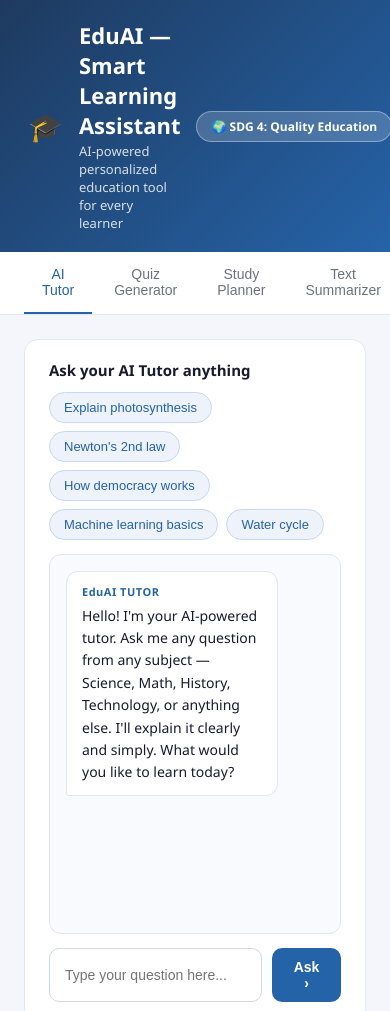
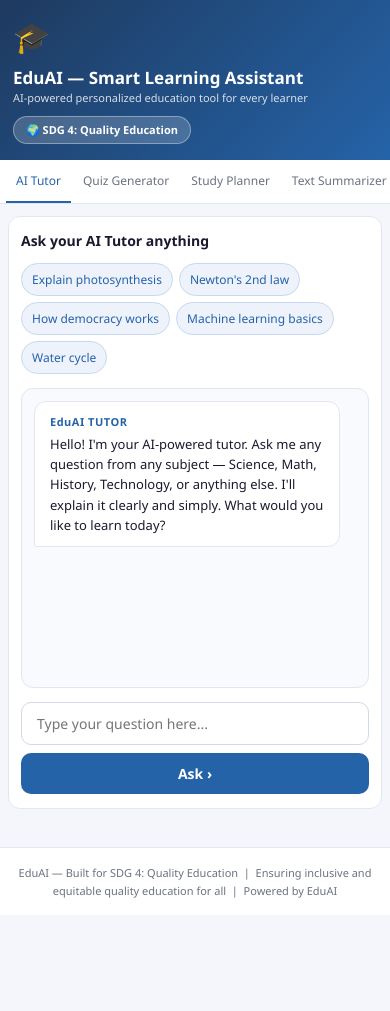
Before and after one commit to rajarshimajumder50/eduai-smart-learning-assistant, a website: page index.html in a window 390 px wide. Shown: the top 1011 px of the page. After the commit the page ends 915 px from the top, so only its background shows below. Drawn offline with Linux system fonts and the light colour scheme.

Commit message:
Implement mobile and tablet responsive styles
Added responsive styles for mobile and tablet views.

```diff
--- a/index.html
+++ b/index.html
@@ -149,6 +149,197 @@
     border-top-color: #2563a8; border-radius: 50%; animation: spin 0.7s linear infinite; margin-right: 8px; vertical-align: middle;
   }
   @keyframes spin { to { transform: rotate(360deg); } }
+
+  /* ===== Mobile & Tablet Responsive Fix ===== */
+  html, body {
+    width: 100%;
+    overflow-x: hidden;
+  }
+
+  img, video, canvas, svg {
+    max-width: 100%;
+  }
+
+  button, input, textarea, select {
+    font: inherit;
+  }
+
+  @media (max-width: 768px) {
+    header {
+      flex-direction: column;
+      align-items: flex-start;
+      padding: 18px 16px;
+      gap: 10px;
+    }
+
+    header .logo { font-size: 30px; }
+
+    header h1 {
+      font-size: 19px;
+      line-height: 1.25;
+    }
+
+    header p {
+      font-size: 12px;
+      line-height: 1.4;
+    }
+
+    .sdg-badge {
+      margin-left: 0;
+      white-space: normal;
+      font-size: 11px;
+      line-height: 1.35;
+      padding: 6px 12px;
+      max-width: 100%;
+    }
+
+    .tabs {
+      overflow-x: auto;
+      -webkit-overflow-scrolling: touch;
+      padding: 0 8px;
+      gap: 2px;
+      white-space: nowrap;
+      scrollbar-width: none;
+    }
+
+    .tabs::-webkit-scrollbar { display: none; }
+
+    .tab {
+      flex: 0 0 auto;
+      padding: 13px 12px;
+      font-size: 13px;
+    }
+
+    .panel {
+      padding: 14px 10px;
+      max-width: 100%;
+    }
+
+    .card {
+      padding: 16px 14px;
+      border-radius: 12px;
+      margin-bottom: 14px;
+    }
+
+    .card-title {
+      font-size: 14px;
+      line-height: 1.4;
+    }
+
+    #chat-box {
+      height: 330px;
+      padding: 12px;
+      gap: 10px;
+    }
+
+    .msg {
+      max-width: 95%;
+      font-size: 13px;
+      line-height: 1.55;
+      word-wrap: break-word;
+      overflow-wrap: anywhere;
+    }
+
+    .chat-input-row {
+      flex-direction: column;
+      gap: 8px;
+    }
+
+    .chat-input-row input,
+    .btn-primary {
+      width: 100%;
+    }
+
+    .quick-btns { gap: 6px; }
+
+    .quick-btn {
+      font-size: 12px;
+      padding: 7px 10px;
+    }
+
+    .quiz-topic-grid {
+      grid-template-columns: 1fr 1fr;
+      gap: 10px;
+    }
+
+    .topic-card { padding: 13px 8px; }
+    .topic-card .icon { font-size: 24px; }
+
+    .topic-card .label {
+      font-size: 12px;
+      line-height: 1.3;
+    }
+
+    .quiz-q { font-size: 15px; }
+
+    .quiz-opt {
+      padding: 12px 13px;
+      font-size: 13px;
+      line-height: 1.45;
+    }
+
+    .planner-form {
+      grid-template-columns: 1fr;
+      gap: 12px;
+    }
+
+    .form-group input,
+    .form-group select {
+      width: 100%;
+      font-size: 14px;
+    }
+
+    #plan-output { padding: 14px; }
+    .plan-day { padding: 11px 12px; }
+
+    .summarizer-area textarea {
+      min-height: 165px;
+      font-size: 14px;
+    }
+
+    #summary-output {
+      padding: 14px;
+      font-size: 13px;
+      overflow-wrap: anywhere;
+    }
+
+    .sdg-footer {
+      padding: 16px 10px;
+      font-size: 11px;
+      line-height: 1.6;
+    }
+  }
+
+  @media (max-width: 420px) {
+    header { padding: 16px 13px; }
+    header h1 { font-size: 17px; }
+    header p { font-size: 11px; }
+
+    .tabs { padding: 0 6px; }
+
+    .tab {
+      font-size: 12px;
+      padding: 12px 10px;
+    }
+
+    .panel { padding: 12px 8px; }
+    .card { padding: 14px 12px; }
+    #chat-box { height: 300px; }
+    .quiz-topic-grid { grid-template-columns: 1fr; }
+    .btn-primary { padding: 11px 14px; }
+  }
+
+  @media (max-width: 340px) {
+    header h1 { font-size: 16px; }
+
+    .tab {
+      font-size: 11px;
+      padding: 11px 9px;
+    }
+
+    .msg { font-size: 12px; }
+  }
+
 </style>
 </head>
 <body>
```
